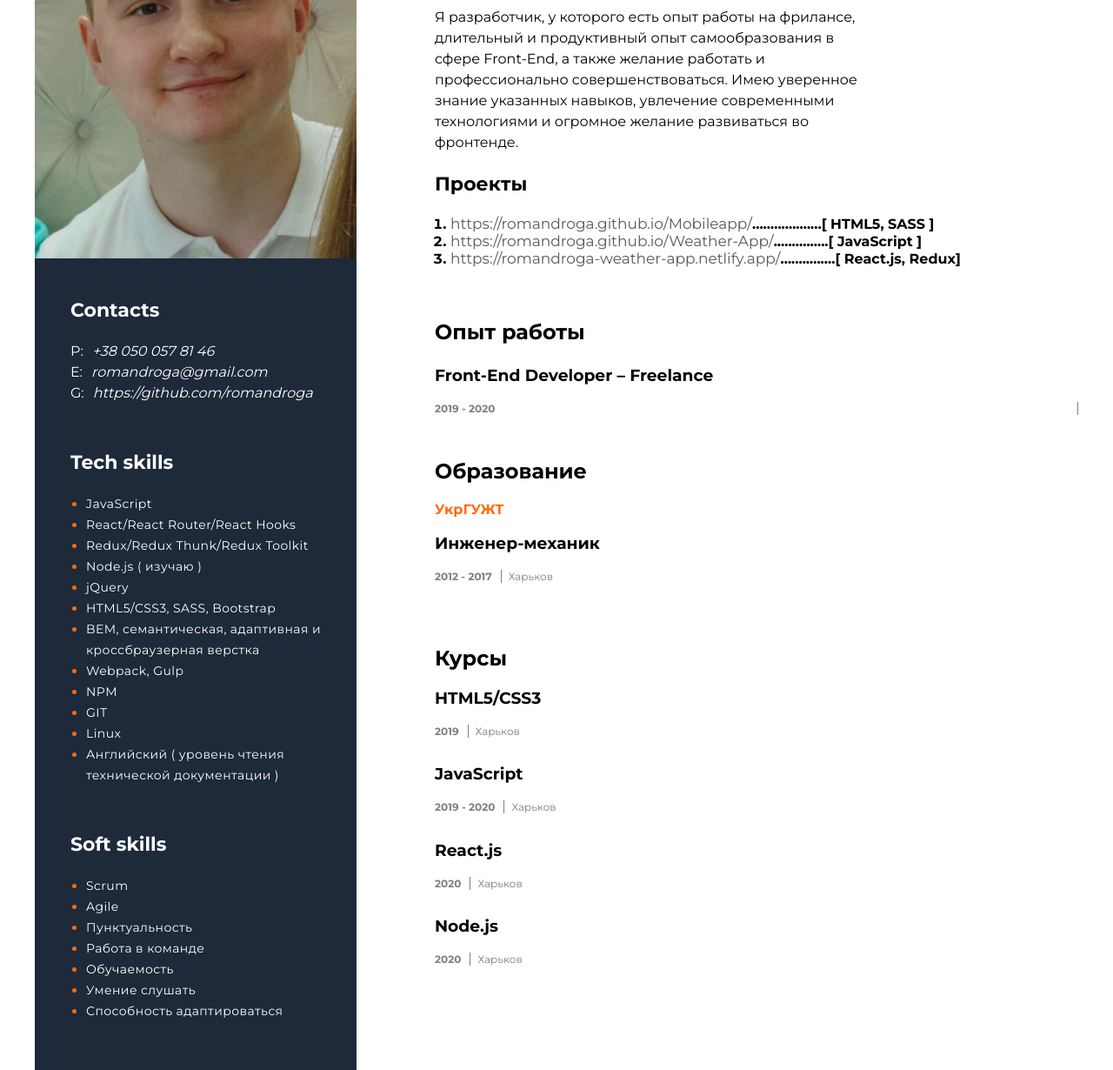
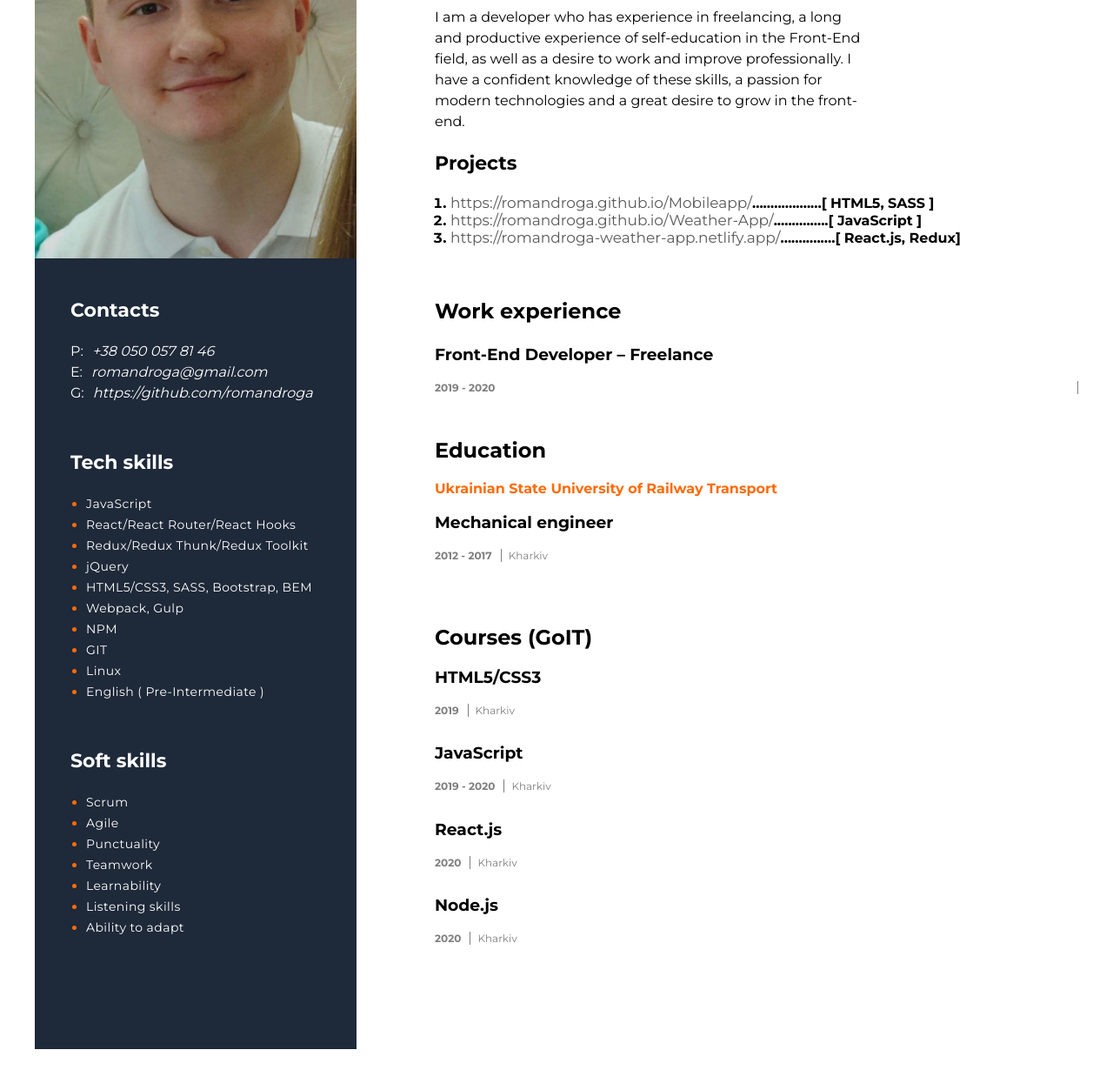
Before and after one commit to romandroga/resume, a plain HTML site: page index.html in a window 1280 px wide. Shown: the part 221-1451 px from the top of the page at 87% size. After the commit the page ends 1427 px from the top, so only its background shows below. Drawn offline with Linux system fonts and the light colour scheme.

Commit message:
modified:   index.html

```diff
--- a/index.html
+++ b/index.html
@@ -52,33 +52,25 @@
             <li><span>JavaScript</span></li>
             <li><span>React/React Router/React Hooks</span></li>
             <li><span>Redux/Redux Thunk/Redux Toolkit</span></li>
-            <li><span>Node.js ( изучаю )</span></li>
             <li><span>jQuery</span></li>
-            <li><span>HTML5/CSS3, SASS, Bootstrap</span></li>
-            <li>
-              <span
-                >BEM, семантическая, адаптивная и кроссбраузерная верстка</span
-              >
-            </li>
+            <li><span>HTML5/CSS3, SASS, Bootstrap, BEM</span></li>
             <li><span>Webpack, Gulp</span></li>
             <li><span>NPM</span></li>
             <li><span>GIT</span></li>
             <li><span>Linux</span></li>
             <li>
-              <span
-                >Английский ( уровень чтения технической документации )</span
-              >
+              <span>English ( Pre-Intermediate )</span>
             </li>
           </ul>
           <h3 class="resume-main-info__contacts-title">Soft skills</h3>
           <ul class="resume-main-info__soft-skills-info">
             <li><span>Scrum</span></li>
             <li><span>Agile</span></li>
-            <li><span>Пунктуальность</span></li>
-            <li><span>Работа в команде</span></li>
-            <li><span>Обучаемость</span></li>
-            <li><span>Умение слушать</span></li>
-            <li><span>Способность адаптироваться</span></li>
+            <li><span>Punctuality</span></li>
+            <li><span>Teamwork</span></li>
+            <li><span>Learnability</span></li>
+            <li><span>Listening skills</span></li>
+            <li><span>Ability to adapt</span></li>
           </ul>
         </div>
       </aside>
@@ -88,17 +80,17 @@
           Junior Front-End developer (React)
         </h2>
         <div class="biography-wrap__candidate-bio">
-          <h3 class="biography-wrap__candidate-bio-name">Роман Дрога</h3>
+          <h3 class="biography-wrap__candidate-bio-name">Roman Droga</h3>
           <p class="biography-wrap__candidate-bio-text">
-            Я разработчик, у которого есть опыт работы на фрилансе, длительный и
-            продуктивный опыт самообразования в сфере Front-End, а также желание
-            работать и профессионально совершенствоваться. Имею уверенное знание
-            указанных навыков, увлечение современными технологиями и огромное
-            желание развиваться во фронтенде.
+            I am a developer who has experience in freelancing, a long and
+            productive experience of self-education in the Front-End field, as
+            well as a desire to work and improve professionally. I have a
+            confident knowledge of these skills, a passion for modern
+            technologies and a great desire to grow in the front-end.
           </p>
         </div>
         <div class="biography-wrap__projects">
-          <h3 class="biography-wrap__projects-title">Проекты</h3>
+          <h3 class="biography-wrap__projects-title">Projects</h3>
           <ol class="biography-wrap__projects-list">
             <li>
               <a
@@ -129,7 +121,7 @@
         </div>
 
         <div class="biography-wrap__work-experience">
-          <h3 class="biography-wrap__work-experience-title">Опыт работы</h3>
+          <h3 class="biography-wrap__work-experience-title">Work experience</h3>
           <ul class="biography-wrap__works-list">
             <li class="biography-wrap__works-list-item">
               <p class="biography-wrap__works-list-item-name">
@@ -141,39 +133,41 @@
         </div>
 
         <div class="biography-wrap__education">
-          <h2 class="biography-wrap__education-title">Образование</h2>
+          <h2 class="biography-wrap__education-title">Education</h2>
           <div class="biography-wrap__education-info">
-            <span class="biography-wrap__education-university">УкрГУЖТ</span>
-            <h3 class="biography-wrap__education-title">Инженер-механик</h3>
+            <span class="biography-wrap__education-university"
+              >Ukrainian State University of Railway Transport</span
+            >
+            <h3 class="biography-wrap__education-title">Mechanical engineer</h3>
             <div class="biography-wrap__education-period">
               <p class="month">2012 - 2017</p>
-              <p class="country">Харьков</p>
+              <p class="country">Kharkiv</p>
             </div>
           </div>
-          <h2 class="biography-wrap__education-title">Курсы</h2>
+          <h2 class="biography-wrap__education-title">Courses (GoIT)</h2>
           <div class="biography-wrap__education-course-title">
             <h3>HTML5/CSS3</h3>
             <div class="biography-wrap__education-period">
               <p class="month">2019</p>
-              <p class="country">Харьков</p>
+              <p class="country">Kharkiv</p>
             </div>
 
             <h3 class="biography-wrap__education-course-title">JavaScript</h3>
             <div class="biography-wrap__education-period">
               <p class="month">2019 - 2020</p>
-              <p class="country">Харьков</p>
+              <p class="country">Kharkiv</p>
             </div>
 
             <h3 class="biography-wrap__education-course-title">React.js</h3>
             <div class="biography-wrap__education-period">
               <p class="month">2020</p>
-              <p class="country">Харьков</p>
+              <p class="country">Kharkiv</p>
             </div>
 
             <h3 class="biography-wrap__education-course-title">Node.js</h3>
             <div class="biography-wrap__education-period">
               <p class="month">2020</p>
-              <p class="country">Харьков</p>
+              <p class="country">Kharkiv</p>
             </div>
           </div>
         </div>
```
